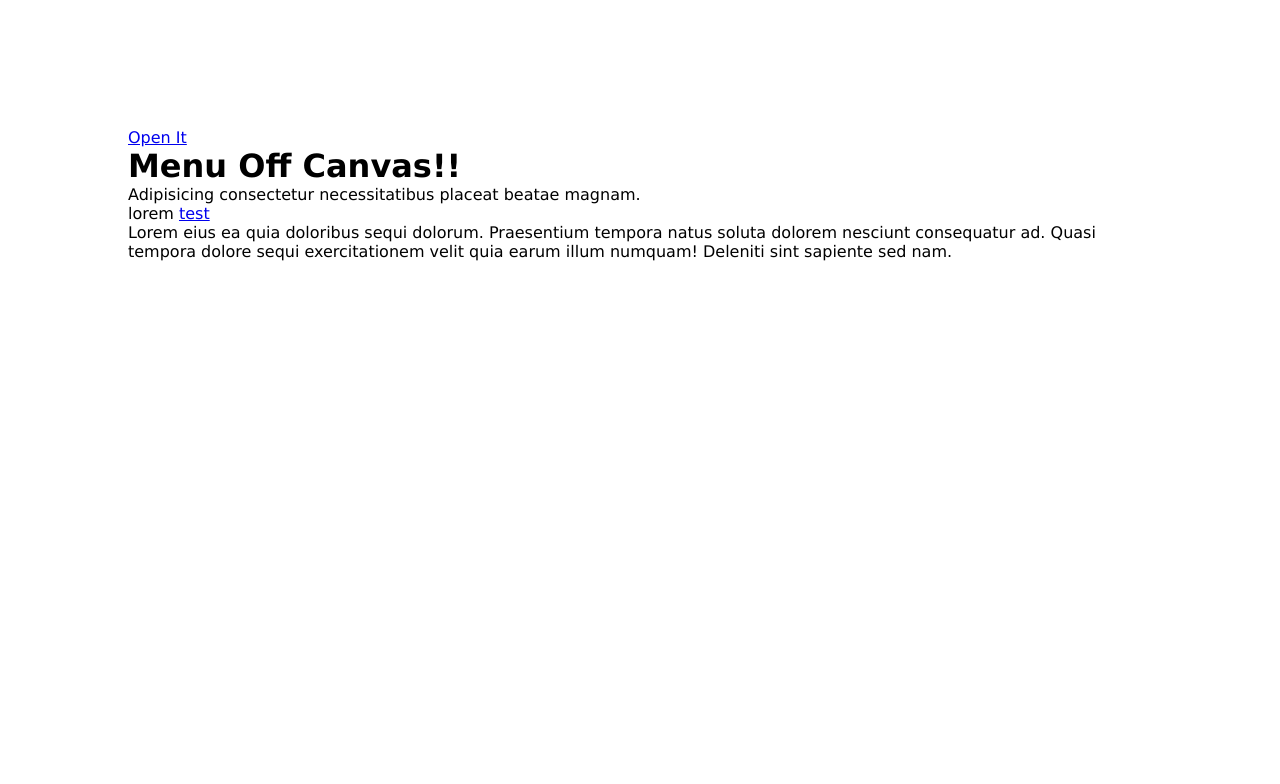
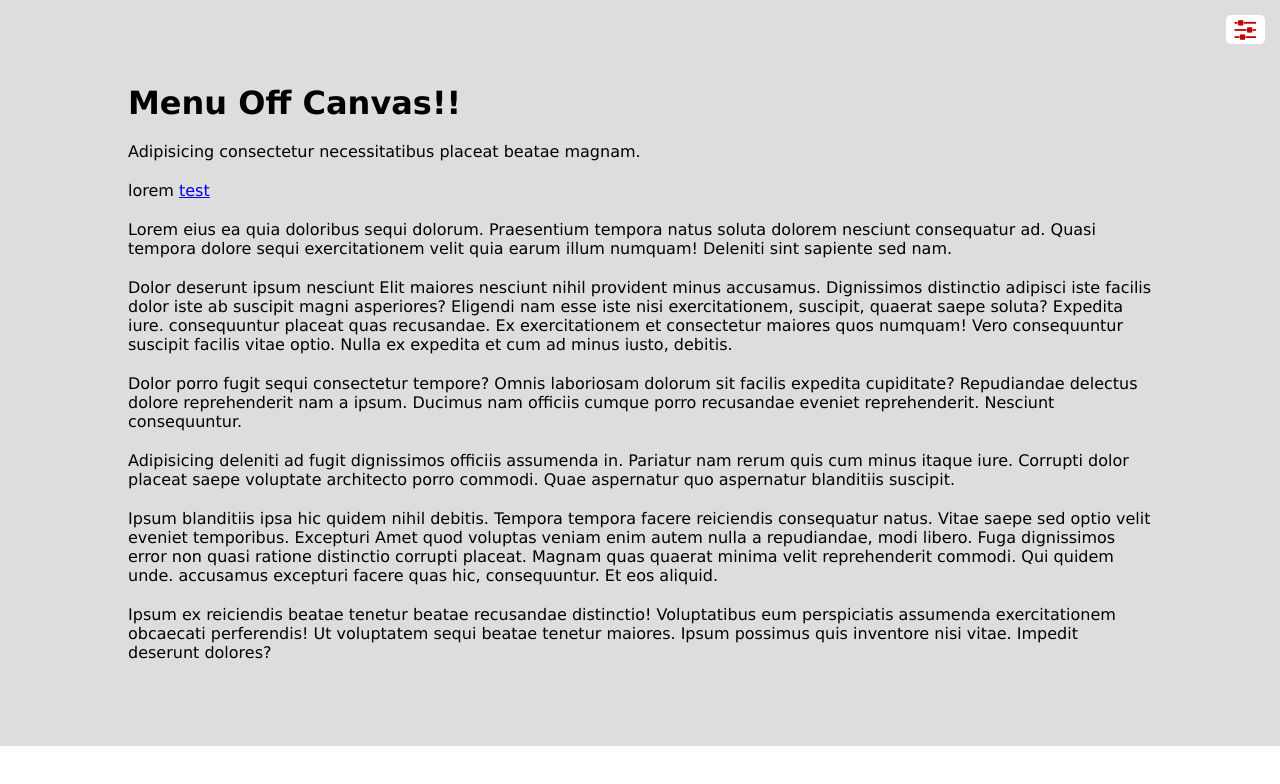
Before and after one commit to Marinofull/hintCodes, a plain HTML site: page menu-sample.html in a window 1280 px wide. Shown: the top 784 px of the page. Drawn offline with Linux system fonts and the light colour scheme.

Commit message:
alterado corpo e botão

```diff
--- a/assets/css/menu.css
+++ b/assets/css/menu.css
@@ -1,3 +1,6 @@
+@import url(https://maxcdn.bootstrapcdn.com/font-awesome/4.6.2/css/font-awesome.min.css);
+
+/* general rules */
 *{
     padding: 0;
     margin: 0;
@@ -7,28 +10,30 @@
 body{
     font-family:  Verdana, Geneva, sans-serif;
 }
+/* general rules */
 
 .wrapper{
     position: relative;
     overflow: hidden;
     width: 100%;
-    height: 3000px; /*eh pra deixar grande mermo*/
+    height: 100%; /*eh pra deixar grande mermo*/
 }
 
 .canvas{
     width: 100%;
     height: 100%;
     position: relative;
-    transform: translateX(0);
+    /* transform: translateX(0); */
     /* transform: translate3d(0); */
     transition: .3s ease all;
 }
 
+/* estilização do menu */
 .menu{
     height: 100%;
     position: absolute;
     width: 300px;
-    transform: translateX(-300px);
+    transform: translateX(-100%);
     /* transform: translate3d(-300px, 0, 0); */
     background: #D00;
     padding: 5rem;
@@ -52,10 +57,38 @@ body{
         text-decoration: none;
     }
 
+    /*.show-menu .canvas {*/
     .wrapper.show-menu .canvas {
         transform: translateX(300px);
     }
+/* estilização do menu */
 
 .content{
-    padding: 10%;
+    padding: 5% 10%;
+    background-color: #ddd;
 }
+
+#call-menu{
+    position: absolute;
+    top: 0;
+    right: 0;
+    margin: 15px;
+}
+
+    .content .btn {
+        background: #FFF;
+        color:#BF0000;
+        border-radius: 5px;
+        padding: 0 9px 0;
+        margin-bottom: 30px;
+        font-size: 25px;
+    }
+    .content h1{
+        margin: 20px 0 20px 0;
+    }
+    .content p{
+        margin: 20px 0 20px 0;
+    }
+    .content span{
+        margin: 20px 0 20px 0;
+    }
--- a/menu-sample.html
+++ b/menu-sample.html
@@ -19,11 +19,16 @@
             </div>
             <!-- conteúdo -->
             <div class="content">
-                <a class="toggle-menu" href="#">Open It</a>
+                <a id="call-menu" class="toggle-menu btn" href="#"><i class="fa fa-sliders"></i></a>
                 <h1>Menu Off Canvas!!</h1>
-                <p>Adipisicing consectetur necessitatibus placeat beatae magnam.</p>
+                <p class="call-menu">Adipisicing consectetur necessitatibus placeat beatae magnam.</p>
                 <p>lorem <a href="#">test</a></p>
                 <span>Lorem eius ea quia doloribus sequi dolorum. Praesentium tempora natus soluta dolorem nesciunt consequatur ad. Quasi tempora dolore sequi exercitationem velit quia earum illum numquam! Deleniti sint sapiente sed nam.</span>
+                <p>Dolor deserunt ipsum nesciunt Elit maiores nesciunt nihil provident minus accusamus. Dignissimos distinctio adipisci iste facilis dolor iste ab suscipit magni asperiores? Eligendi nam esse iste nisi exercitationem, suscipit, quaerat saepe soluta? Expedita iure. consequuntur placeat quas recusandae. Ex exercitationem et consectetur maiores quos numquam! Vero consequuntur suscipit facilis vitae optio. Nulla ex expedita et cum ad minus iusto, debitis.</p>
+                <p>Dolor porro fugit sequi consectetur tempore? Omnis laboriosam dolorum sit facilis expedita cupiditate? Repudiandae delectus dolore reprehenderit nam a ipsum. Ducimus nam officiis cumque porro recusandae eveniet reprehenderit. Nesciunt consequuntur.</p>
+                <p>Adipisicing deleniti ad fugit dignissimos officiis assumenda in. Pariatur nam rerum quis cum minus itaque iure. Corrupti dolor placeat saepe voluptate architecto porro commodi. Quae aspernatur quo aspernatur blanditiis suscipit.</p>
+                <p>Ipsum blanditiis ipsa hic quidem nihil debitis. Tempora tempora facere reiciendis consequatur natus. Vitae saepe sed optio velit eveniet temporibus. Excepturi  Amet quod voluptas veniam enim autem nulla a repudiandae, modi libero. Fuga dignissimos error non quasi ratione distinctio corrupti placeat. Magnam quas quaerat minima velit reprehenderit commodi. Qui quidem unde. accusamus excepturi facere quas hic, consequuntur. Et eos aliquid.</p>
+                <p>Ipsum ex reiciendis beatae tenetur beatae recusandae distinctio! Voluptatibus eum perspiciatis assumenda exercitationem obcaecati perferendis! Ut voluptatem sequi beatae tenetur maiores. Ipsum possimus quis inventore nisi vitae. Impedit deserunt dolores?</p>
             </div>
         </div>
     </div>
```
Lines whose indentation alone changed are shown as unchanged.
